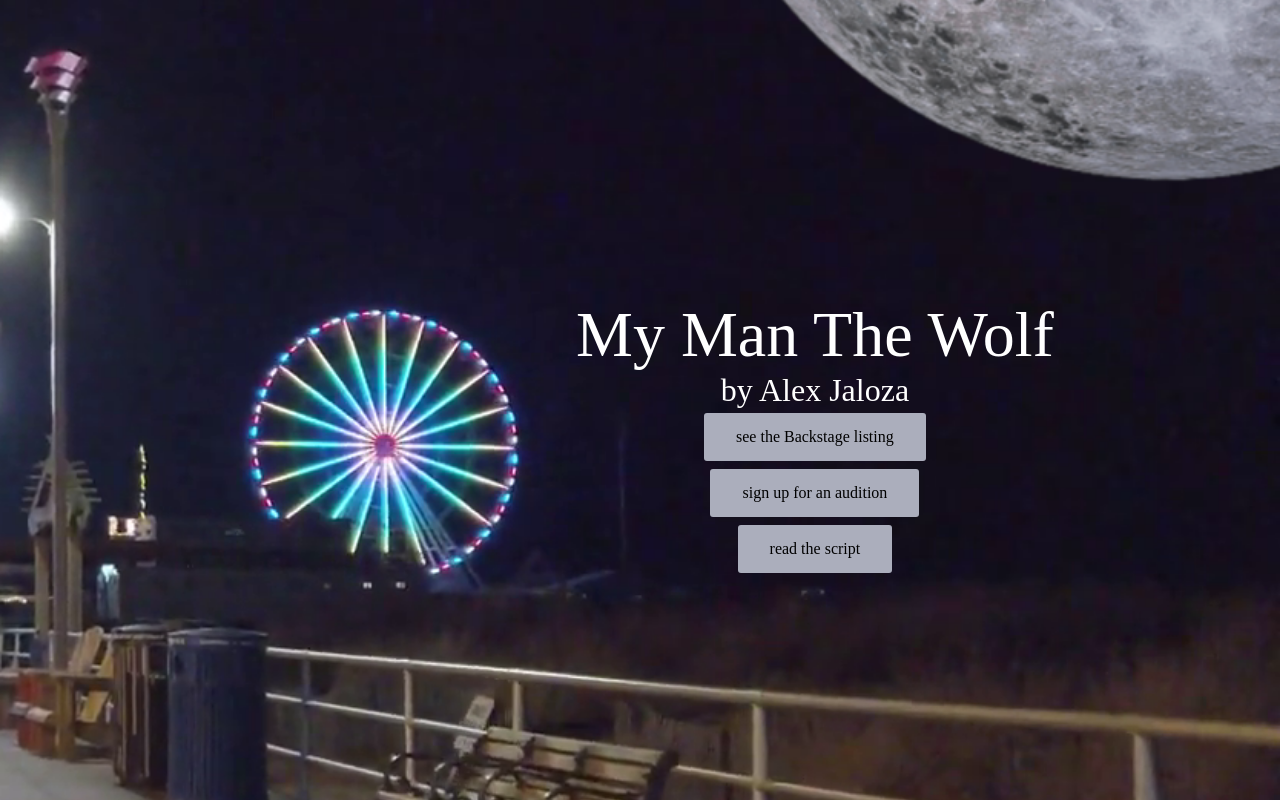
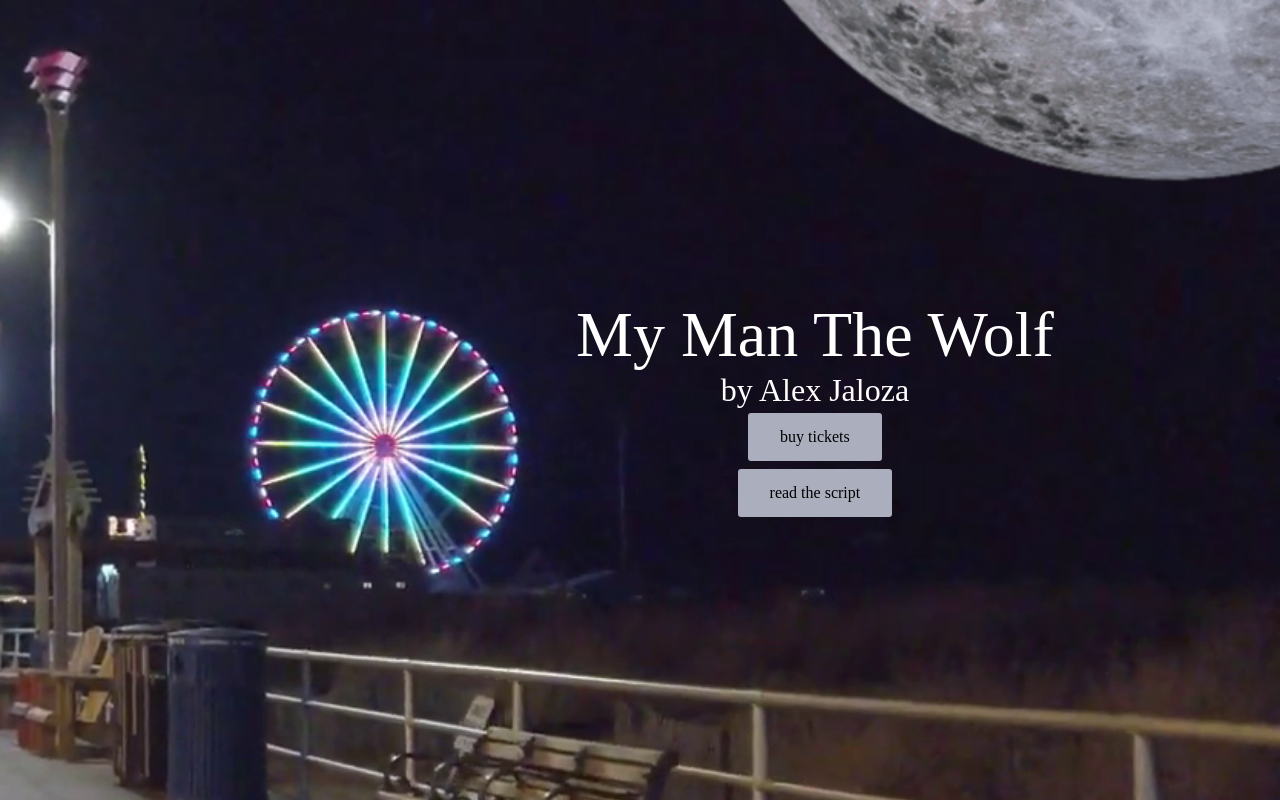
Before and after one commit to alexjaloza/mymanthewolf, a plain HTML site: page index.html in a window 1280 px wide. Drawn offline with Linux system fonts and the light colour scheme.

Commit message:
Update index.html

```diff
--- a/index.html
+++ b/index.html
@@ -94,11 +94,9 @@
   <br>
   <p2>by Alex Jaloza</p2>
   <br>
-  <button type="button" class="button1" onclick="window.location.href='https://www.backstage.com/casting/my-man-the-wolf-1317234/';">see the Backstage listing</button>
+  <button type="button" class="button1" onclick="window.location.href='https://www.eventbrite.com/e/my-man-the-wolf-tickets-373382074837';">buy tickets</button>
   <br>
-  <button type="button" class="button2" onclick="window.location.href='https://www.signupgenius.com/go/8050945a5ac22a4fa7-mymanthe1';">sign up for an audition</button>
-  <br>
-  <button type="button" class="button3" onclick="window.location.href='http://www.mymanthewolf.ml/mmtw.pdf';">read the script</button>
+  <button type="button" class="button2" onclick="window.location.href='http://www.mymanthewolf.ml/mmtw.pdf';">read the script</button>
   <!--<p2>directed by Lewis Robert Gurgis</p2>-->
   <br>
   </section>
```
